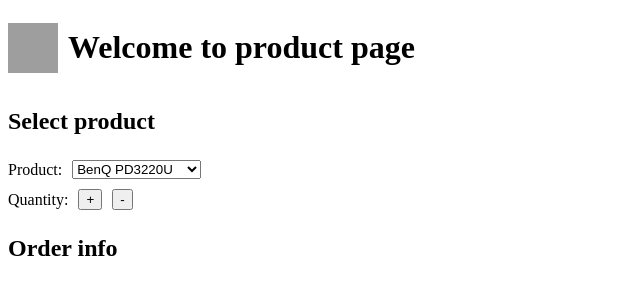
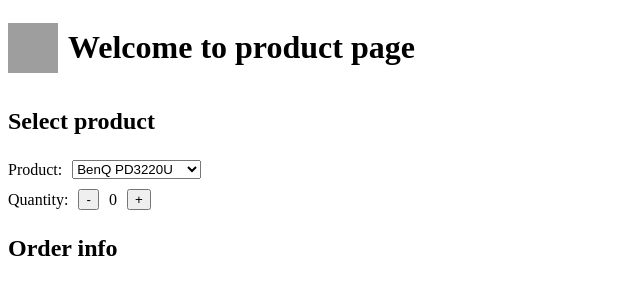
Before and after one commit to miia-mariastenius/component_and_opendata, a React (Vite) app: page / in a window 1280 px wide. Shown: the top 300 px of the page, without its empty margins (0-640 px from the left). Built offline with nearby package versions, Linux system fonts and the light colour scheme; grey boxes are pictures that could not be loaded.

Commit message:
Added quantity add and subtract functions

```diff
--- a/src/OrderForm.jsx
+++ b/src/OrderForm.jsx
@@ -6,6 +6,21 @@ function OrderForm() {
   const [products, setProducts] = useState(['BenQ PD3220U', 'Huawei MateView', 'BenQ PD3420Q', 'Dell U2719DC'])
   const [selectedProduct, setSelectedProduct] = useState('')
   const [productPrice, setProductPrice] = (['1 289€', '699€', '899€', '535€'])
+  const [quantity, setQuantity] = useState(0)
+
+  function add(){
+    setQuantity(prev=> prev+1)
+  }
+
+  function subtract(){
+    setQuantity(prev=> {
+      if (prev > 0) {
+        return prev - 1
+      } else {
+        return 0
+      }
+    })
+  }
 
   return (
     <div>
@@ -19,7 +34,7 @@ function OrderForm() {
         </select>
       </div>
       <div className='row'>
-        <p>Quantity:</p><button>+</button><button>-</button>
+        <p>Quantity:</p><button onClick={subtract}>-</button>{quantity}<button onClick={add}>+</button>
       </div>
       <OrderInfo />
     </div>
```
